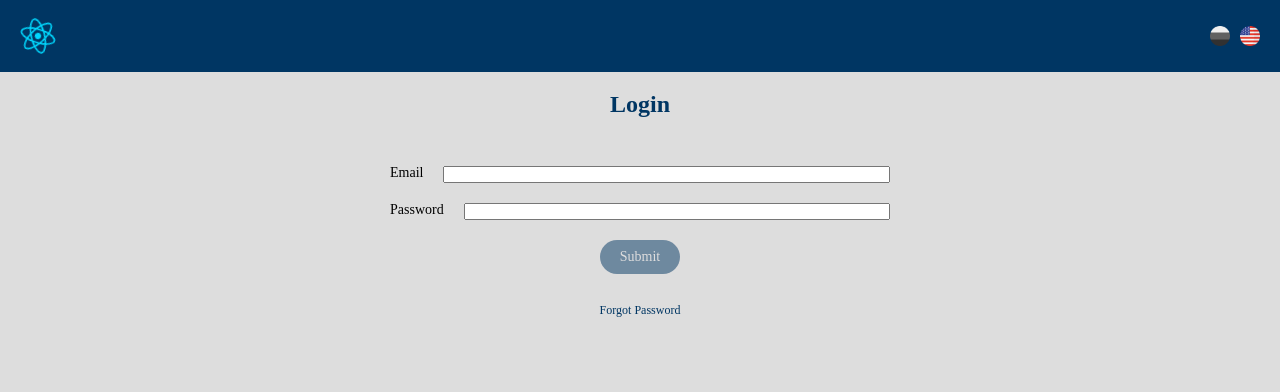
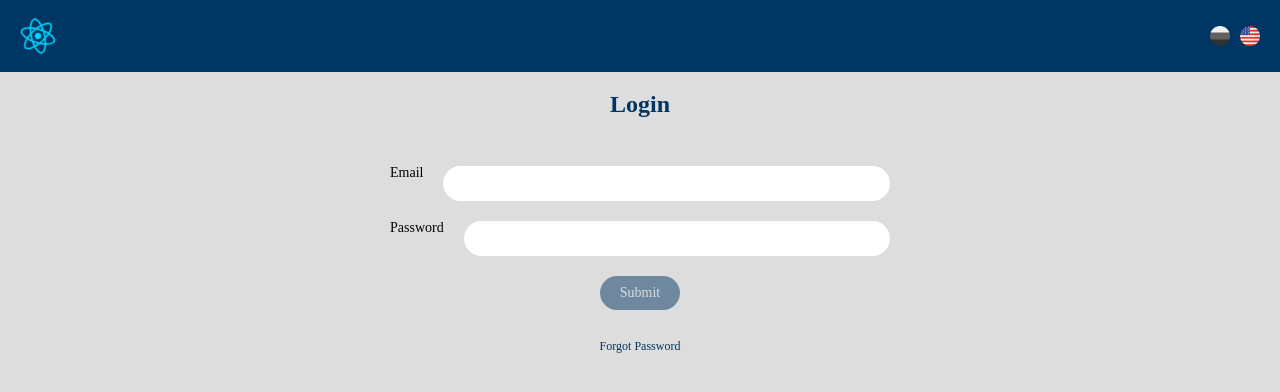
Before and after one commit to todorgarnev/react-login-assignment, a React (Vite) app: page / in a window 1280 px wide. Shown: the top 392 px of the page. Built offline with nearby package versions, Linux system fonts and the light colour scheme.

Commit message:
updated input styles

```diff
--- a/src/components/Button/styles.ts
+++ b/src/components/Button/styles.ts
@@ -8,12 +8,12 @@ export const CustomButton = styled.button<{
 }>`
   padding: ${({ $variant }) => ($variant === BtnVariant.BTN ? "1rem 2rem" : "0")};
   width: fit-content;
+  border: none;
+  border-radius: var(--border-radius);
   background-color: ${({ $variant }) =>
     $variant === BtnVariant.BTN ? "var(--primary-color)" : "transparent"};
   color: ${({ $variant }) =>
     $variant === BtnVariant.BTN ? "var(--secondary-color)" : "var(--primary-color)"};
-  border: none;
-  border-radius: 4rem;
   font-size: ${({ $variant }) => ($variant === BtnVariant.BTN ? "1.4rem" : "1.2rem")};
   cursor: pointer;
 
--- a/src/components/Input/Input.tsx
+++ b/src/components/Input/Input.tsx
@@ -1,7 +1,7 @@
 import { FunctionComponent, PropsWithChildren } from "react";
 import { FieldError, UseFormRegister } from "react-hook-form";
 import { ForgotPasswordForm, LoginForm } from "@/types";
-import { InputWrapper } from "./styles";
+import { CustomInput, InputWrapper } from "./styles";
 
 type InputProps = PropsWithChildren & {
   label: string;
@@ -15,7 +15,7 @@ export const Input: FunctionComponent<InputProps> = ({ label, name, error, regis
     <InputWrapper>
       <label htmlFor={name}>{label}</label>
 
-      <input id={name} type={name} {...register(name)} />
+      <CustomInput id={name} type={name} $hasError={!!error} {...register(name)} />
 
       {error && <span>{error.message}</span>}
     </InputWrapper>
--- a/src/components/Input/styles.ts
+++ b/src/components/Input/styles.ts
@@ -4,14 +4,10 @@ export const InputWrapper = styled.div`
   display: grid;
   grid-template-columns: auto 1fr;
   column-gap: 2rem;
-  row-gap: 0.5rem;
+  row-gap: 1rem;
 
   label {
     font-size: 1.4rem;
-  }
-
-  input {
-    flex: 1;
   }
 
   span {
@@ -24,3 +20,17 @@ export const InputWrapper = styled.div`
     cursor: pointer;
   }
 `;
+
+export const CustomInput = styled.input<{ $hasError: boolean }>`
+  padding: 1rem 1.5rem;
+  flex: 1;
+  border: none;
+  border-radius: var(--border-radius);
+  font-size: 1.2rem;
+  outline: 0.2rem solid ${({ $hasError }) => ($hasError ? "var(--error-color)" : "none")};
+
+  &:focus {
+    outline: 0.2rem solid
+      ${({ $hasError }) => ($hasError ? "var(--error-color)" : "var(--primary-color)")};
+  }
+`;
--- a/src/index.css
+++ b/src/index.css
@@ -12,6 +12,7 @@
   --primary-color: #003663;
   --secondary-color: #ddd;
   --error-color: #DC143C;
+  --border-radius: 4rem;
 
   font-size: 10px;
 }
```
